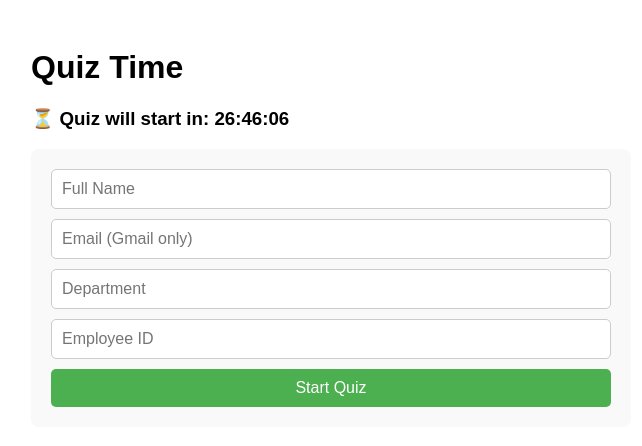
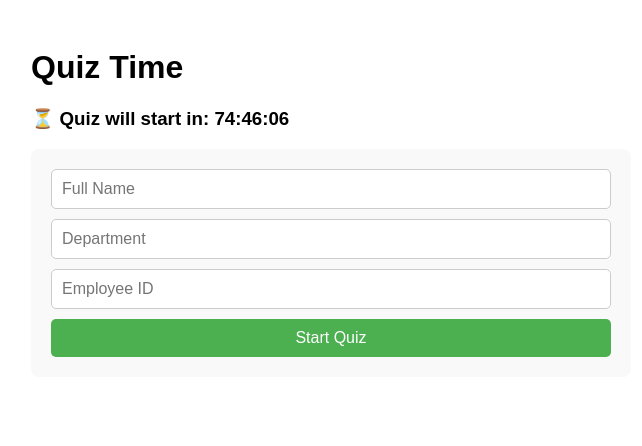
Before and after one commit to prempandey123/quiz-competition, a Next.js app: page / in a window 1280 px wide. Shown: the top 446 px of the page, without its empty margins (309-951 px from the left). Built offline with nearby package versions, Linux system fonts and the light colour scheme.

Commit message:
My Next Commit20

```diff
--- a/src/components/QuizPage.js
+++ b/src/components/QuizPage.js
@@ -3,15 +3,15 @@ import { db } from "../firebase";
 import { collection, addDoc, serverTimestamp } from "firebase/firestore";
 
 export default function QuizPage() {
-  const [userData, setUserData] = useState({ name: "", email: "", empId: "", department: "" });
+  const [userData, setUserData] = useState({ name: "", empId: "", department: "" });
   const [quizStarted, setQuizStarted] = useState(false);
   const [answers, setAnswers] = useState({});
   const [submitted, setSubmitted] = useState(false);
-  const [timeLeft, setTimeLeft] = useState(30 * 60);
+  const [timeLeft, setTimeLeft] = useState(60);
   const [startCountdown, setStartCountdown] = useState(null);
 
   // Set quiz start date/time
-  const quizStartDate = new Date("2025-08-13T11:55:00");
+  const quizStartDate = new Date("2025-08-15T11:55:00");
 
   const questions = [
     { id: 1, q: "Krishna Janmashtami kis devta ke janm din ke roop me manai jati hai?", options: ["Shiva", "Vishnu ke avatar Krishna", "Brahma"] },
@@ -81,26 +81,22 @@ export default function QuizPage() {
   try {
     await addDoc(collection(db, "quizResults"), {
       name: userData.name,
-        email: userData.email,
       department: userData.department,
       employeeId: userData.empId,
       answers,
       submittedAt: serverTimestamp(),
     });
     setSubmitted(true);
+    setQuizStarted(false); // quiz close
   } catch (error) {
     console.error("Error saving quiz:", error);
+    setSubmitted(true); // even if error, still show thank you
   }
 };
 
   const handleStart = () => {
-    const gmailRegex = /^[a-zA-Z0-9._%+-]+@herosteels\.com$/;
-    if (!userData.name || !userData.email || !userData.empId || !userData.department) {
+    if (!userData.name || !userData.empId || !userData.department) {
       alert("Please fill all details before starting!");
-      return;
-    }
-    if (!gmailRegex.test(userData.email)) {
-      alert("Please enter a valid Gmail address!");
       return;
     }
     if (startCountdown > 0) {
@@ -129,7 +125,6 @@ export default function QuizPage() {
         )}
         <div style={styles.card}>
           <input style={styles.input} type="text" placeholder="Full Name" value={userData.name} onChange={(e) => setUserData({ ...userData, name: e.target.value })} />
-          <input style={styles.input} type="email" placeholder="Email (Gmail only)" value={userData.email} onChange={(e) => setUserData({ ...userData, email: e.target.value })} />
           <input style={styles.input} type="text" placeholder="Department" value={userData.department} onChange={(e) => setUserData({ ...userData, department: e.target.value })} />
           <input style={styles.input} type="text" placeholder="Employee ID" value={userData.empId} onChange={(e) => setUserData({ ...userData, empId: e.target.value })} />
           <button style={styles.button} onClick={handleStart} disabled={startCountdown > 0}>Start Quiz</button>
```
Lines whose indentation alone changed are shown as unchanged.
